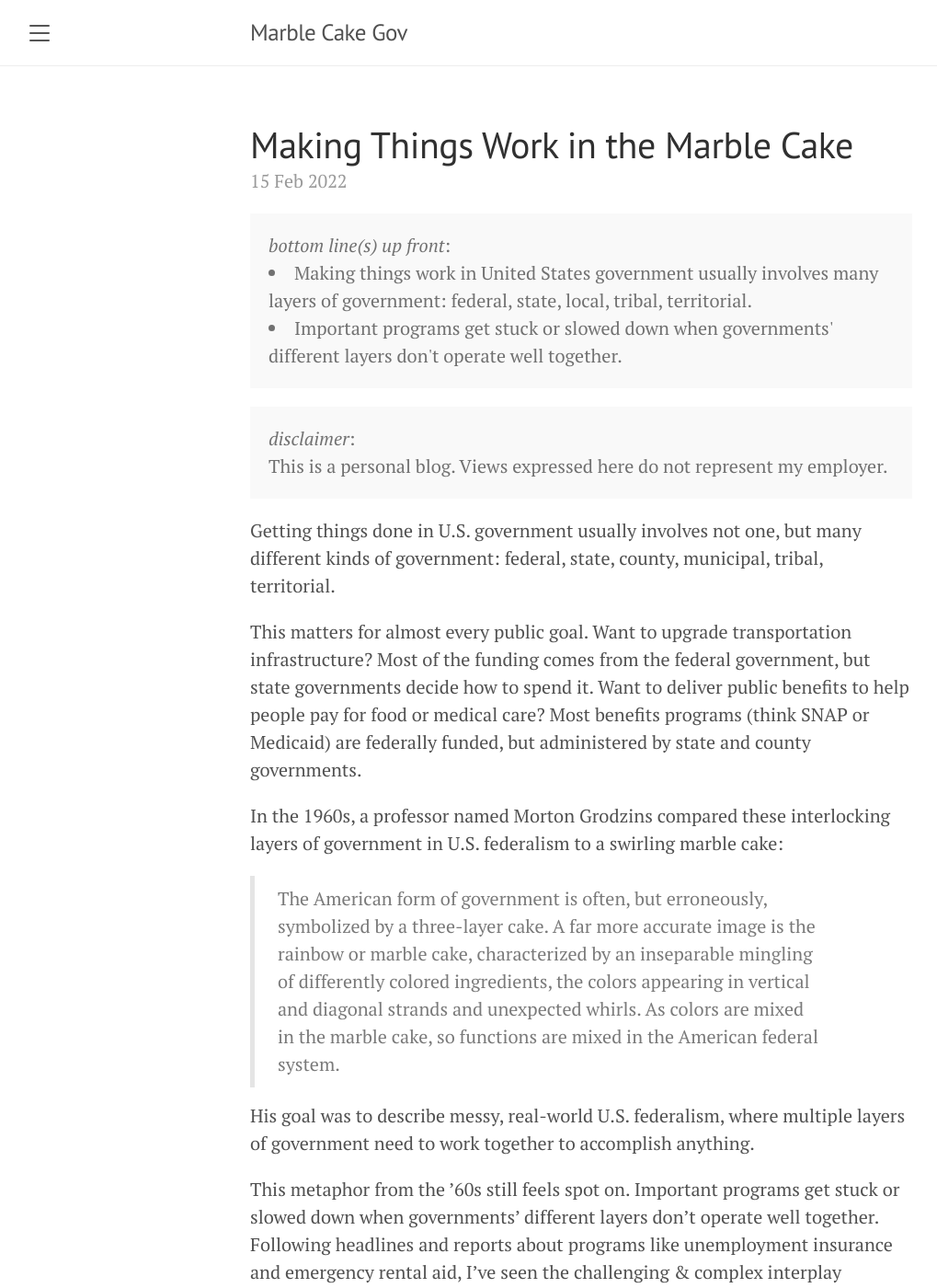
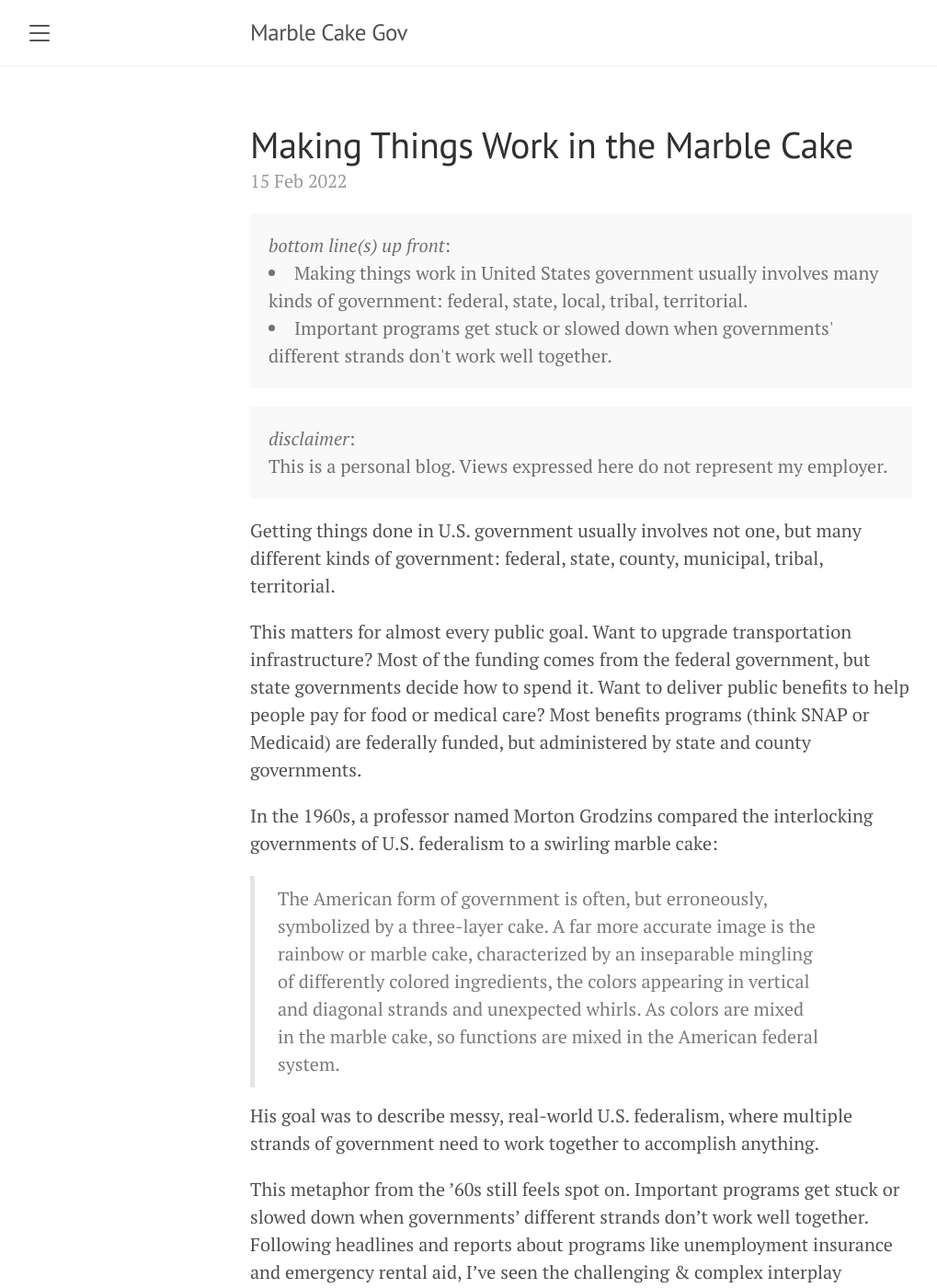
Before and after one commit to alexsoble/marble-cake-blog, a Jekyll site: the page built from _posts/2022-02-15-making-things-work-in-the-marble-cake.md, in a window 1280 px wide and 1400 px high. Shown: the whole window at 92% size, without its empty margins (8-1027 px from the left). Built offline with Jekyll 4.4.1, drawn with Linux system fonts in a browser that asks for light colours; some of the changed text lies outside the part shown.

Commit message:
Wording changes and clarifications.

```diff
--- a/_posts/2022-02-15-making-things-work-in-the-marble-cake.md
+++ b/_posts/2022-02-15-making-things-work-in-the-marble-cake.md
@@ -5,8 +5,8 @@ title: Making Things Work in the Marble Cake
 
 <div class="message">
 	<i>bottom line(s) up front</i>:
-	<li>Making things work in United States government usually involves many layers of government: federal, state, local, tribal, territorial.</li>
-	<li>Important programs get stuck or slowed down when governments' different layers don't operate well together.</li>
+	<li>Making things work in United States government usually involves many kinds of government: federal, state, local, tribal, territorial.</li>
+	<li>Important programs get stuck or slowed down when governments' different strands don't work well together.</li>
 </div>
 <div class="message">
 	<i>disclaimer</i>:
@@ -18,16 +18,20 @@ Getting things done in U.S. government usually involves not one, but many differ
 
 This matters for almost every public goal. Want to upgrade transportation infrastructure? Most of the funding comes from the federal government, but state governments decide how to spend it. Want to deliver public benefits to help people pay for food or medical care? Most benefits programs (think SNAP or Medicaid) are federally funded, but administered by state and county governments.
 
-In the 1960s, a professor named Morton Grodzins compared these interlocking layers of government in U.S. federalism to a swirling marble cake:
+In the 1960s, a professor named Morton Grodzins compared the interlocking governments of U.S. federalism to a swirling marble cake:
 
 > The American form of government is often, but erroneously, symbolized by a three-layer cake. A far more accurate image is the rainbow or marble cake, characterized by an inseparable mingling of differently colored ingredients, the colors appearing in vertical and diagonal strands and unexpected whirls. As colors are mixed in the marble cake, so functions are mixed in the American federal system.
 
-His goal was to describe messy, real-world U.S. federalism, where multiple layers of government need to work together to accomplish anything.
+His goal was to describe messy, real-world U.S. federalism, where multiple strands of government need to work together to accomplish anything.
 
-This metaphor from the '60s still feels spot on. Important programs get stuck or slowed down when governments' different layers don't operate well together. Following headlines and reports about programs like unemployment insurance and emergency rental aid, I've seen the challenging & complex interplay between federal, state, county, and local governments recur as a theme.
+This metaphor from the '60s still feels spot on. Important programs get stuck or slowed down when governments' different strands don't work well together. Following headlines and reports about programs like unemployment insurance and emergency rental aid, I've seen the challenging & complex interplay between federal, state, county, and local governments recur as a theme.
 
-My goal with this blog is to "learn out loud" on the topic. I'm starting with a big, broad, potentially naive question in mind: "How can we make things work better across different layers of government?"
+My goal with this blog is to "learn out loud" on the topic. I'm starting with a big, broad, potentially naive question in mind: "How can we make things work better across different strands of government?"
 
 I'm hoping this blog will lead me to ask new questions; introduce me to keywords I haven't thought to search on, papers I hadn't heard of, doers and experts I haven't known to talk to. If you think I'm missing something important as I go -- please fill me in! You can reach me at <a href="https://twitter.com/alexsoble">@alexsoble</a> on Twitter.
 
 Thanks for reading along!
+
+--
+
+<i>Updated 15 Feb 2022:</i> Wording changes and clarifications.
```
Also changed, not shown: 4 other files.
